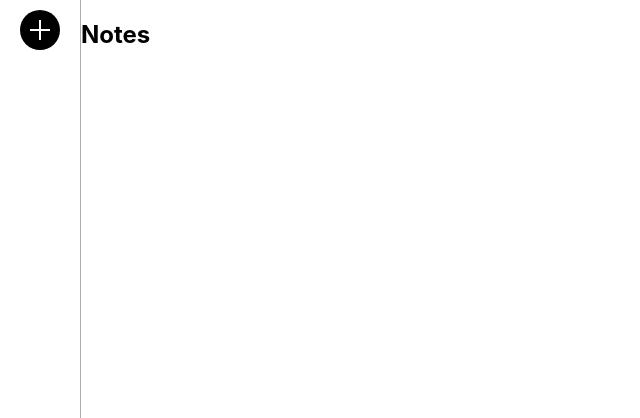
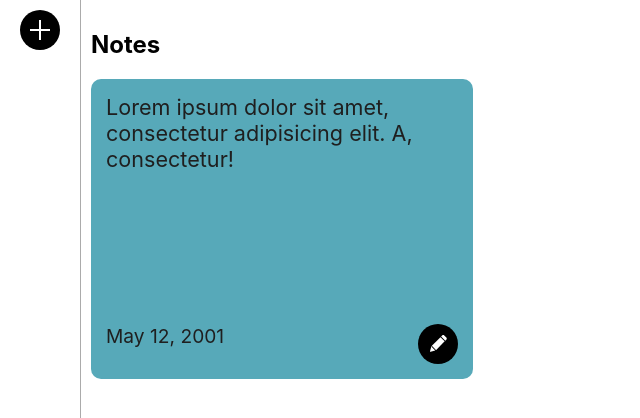
Before and after one commit to NyanKir/notes, a React (Create React App) app: page / in a window 1280 px wide. Shown: the top 418 px of the page, without its empty margins (0-640 px from the left). Built offline with nearby package versions, Linux system fonts and the light colour scheme.

Commit message:
несколько изменений сверстал запись и добавил обработчик

```diff
--- a/src/App.module.scss
+++ b/src/App.module.scss
@@ -1,9 +1,12 @@
+@use "sass:math";
+
 .app {
   display: flex;
 }
 
 .section {
   width: 100%;
+  padding: 10px;
 }
 
 .wrapper {
@@ -33,7 +36,7 @@
   }
 }
 
-.btn {
+:global(.btn){
   width: 40px;
   height: 40px;
   z-index: 1;
@@ -41,15 +44,16 @@
   transition: .3s ease;
 }
 
+
 .active {
-  .btn {
+  :global(.btn) {
     transform: rotate(225deg);
   }
 
   @for $i from 1 through 6 {
     .bubble:nth-child(#{$i}) {
       top: #{$i*35}px;
-      transition: #{$i/10+0.1}s ease;
+      transition: #{math.div($i, 10)+0.1}s ease;
     }
   }
 }
--- a/src/App.tsx
+++ b/src/App.tsx
@@ -1,7 +1,21 @@
 import React, { useState } from 'react';
 import styles from './App.module.scss';
+import Header from './components/Header/Header';
+import GridNotes from './components/Notes/GridNotes';
 
-function ButtonCreate():JSX.Element {
+export interface NoteType {
+  id:number,
+  color: 'primary' | 'danger' | 'warning' | 'accept' | 'purple',
+  text: string
+}
+
+type createNotesType = <T>(arg: T) => void
+
+interface ButtonProps {
+  createNotes: createNotesType,
+}
+
+function ButtonCreate({ createNotes }: ButtonProps): JSX.Element {
   const [hidden, setHidden] = useState(false);
 
   return (
@@ -9,24 +23,35 @@ function ButtonCreate():JSX.Element {
       <button
         type="button"
         aria-label="Plus"
-        className={`${styles.btn} button_dark button_plus`}
+        className="btn button_dark button_plus button_radius"
         onClick={() => setHidden((s) => !s)}
       />
-      <div className={`${styles.bubble} button_primary`} />
-      <div className={`${styles.bubble} button_danger`} />
-      <div className={`${styles.bubble} button_warning`} />
-      <div className={`${styles.bubble} button_purple`} />
-      <div className={`${styles.bubble} button_accept`} />
+      <button className={`${styles.bubble} button_primary`} onClick={() => createNotes('primary')} aria-label="Create" type="button" />
+      <button className={`${styles.bubble} button_danger`} onClick={() => createNotes('danger')} aria-label="Create" type="button" />
+      <button className={`${styles.bubble} button_warning`} onClick={() => createNotes('warning')} aria-label="Create" type="button" />
+      <button className={`${styles.bubble} button_purple`} onClick={() => createNotes('purple')} aria-label="Create" type="button" />
+      <button className={`${styles.bubble} button_accept`} onClick={() => createNotes('accept')} aria-label="Create" type="button" />
     </div>
   );
 }
 
-function App():JSX.Element {
+function App(): JSX.Element {
+  const [notes, setNotes] = useState<Array<NoteType>>([{
+    id: 1,
+    color: 'primary',
+    text: 'Lorem ipsum dolor sit amet, consectetur adipisicing elit. A, consectetur!',
+  }]);
+
+  const createNote:createNotesType = (color) => {
+    console.log(color);
+  };
+
   return (
     <div className={styles.app}>
-      <ButtonCreate />
+      <ButtonCreate createNotes={createNote} />
       <section className={styles.section}>
-        <h1>Notes</h1>
+        <Header />
+        <GridNotes notes={notes} />
       </section>
     </div>
   );
--- a/src/assets/_variables.scss
+++ b/src/assets/_variables.scss
@@ -1,8 +1,8 @@
-$button:(
-        primary:#17a2b8,
+$colours:(
+        primary:#57a9b9,
         danger: #f84d4d,
         warning:#f1c40f,
         purple: #9b59b6,
         accept: #2ecc71,
-        dark:#565656,
+        dark:#000000,
 )
--- /dev/null
+++ b/src/components/Header/Header.tsx
@@ -0,0 +1,10 @@
+import React from 'react';
+
+function Header():JSX.Element {
+  return (
+    <header>
+      <h1>Notes</h1>
+    </header>
+  );
+}
+export default Header;
--- /dev/null
+++ b/src/components/Notes/GridNotes.module.scss
@@ -0,0 +1,41 @@
+.grid {
+  display: grid;
+  grid-template-columns: repeat(auto-fill, minmax(300px, 1fr));;
+  grid-gap: 1rem;
+}
+
+.note {
+  height: 300px;
+  padding: 15px;
+  box-sizing: border-box;
+  border-radius: 10px;
+  position: relative;
+  display: flex;
+  flex-direction: column;
+}
+
+.text {
+  color: #1f1f1f;
+  display: -webkit-box;
+  font-size: 1.35rem;
+  text-overflow: ellipsis;
+  overflow: hidden;
+  -webkit-line-clamp: 6;
+  -webkit-box-orient: vertical;
+}
+
+.footer{
+  margin-top: auto;
+  display: flex;
+  justify-content: space-between;
+}
+.date{
+  font-size: 1.2rem;
+  color: #1f1f1f;
+}
+
+.svg{
+  width: 60%;
+  height: auto;
+  fill: white;
+}
--- /dev/null
+++ b/src/components/Notes/GridNotes.tsx
@@ -0,0 +1,44 @@
+import React, { useState } from 'react';
+import styles from './GridNotes.module.scss';
+import { ReactComponent as Pen } from '../../assets/pen.svg';
+import { NoteType } from '../../App';
+
+interface NoteProps {
+  note: NoteType;
+}
+
+function Note({ note }: NoteProps): JSX.Element {
+  return (
+    <div className={`${styles.note} note_${note.color}`}>
+      <span className={styles.text}>
+        {note.text}
+      </span>
+      <div className={styles.footer}>
+        <span className={styles.date}>May 12, 2001</span>
+        <button
+          type="button"
+          className="btn button_dark button_radius button_center"
+          aria-label="Change"
+        >
+          <Pen className={styles.svg} />
+        </button>
+      </div>
+    </div>
+  );
+}
+
+interface NotesProps {
+  notes: Array<NoteType>;
+}
+
+function GridNotes({ notes }: NotesProps): JSX.Element {
+  return (
+    <div className={styles.grid}>
+      {
+        notes.map((el) => <Note note={el} key={el.id} />)
+      }
+    </div>
+  );
+}
+
+export default GridNotes;
--- a/src/index.scss
+++ b/src/index.scss
@@ -10,7 +10,7 @@ body {
 }
 
 
-@each $name, $color in $button {
+@each $name, $color in $colours {
 
   .button_#{$name} {
     background-color: $color;
@@ -18,8 +18,13 @@ body {
     transition: .3s background-color ease-in-out;
 
     &:hover {
-      background-color: darken($color, 6%);
+      background-color: lighten($color, 25%);
     }
+
+  }
+
+  .note_#{$name} {
+    background-color: $color;
 
   }
 
@@ -32,5 +37,13 @@ body {
   background-position: center;
   background-size: 50% 2px, 2px 50%;
   background-repeat: no-repeat;
+}
+
+.button_radius{
   border-radius: 50%;
 }
+.button_center{
+  display: flex;
+  align-items: center;
+  justify-content: center;
+}
```
Also changed, not shown: .eslintrc.js, src/assets/pen.svg (added).
